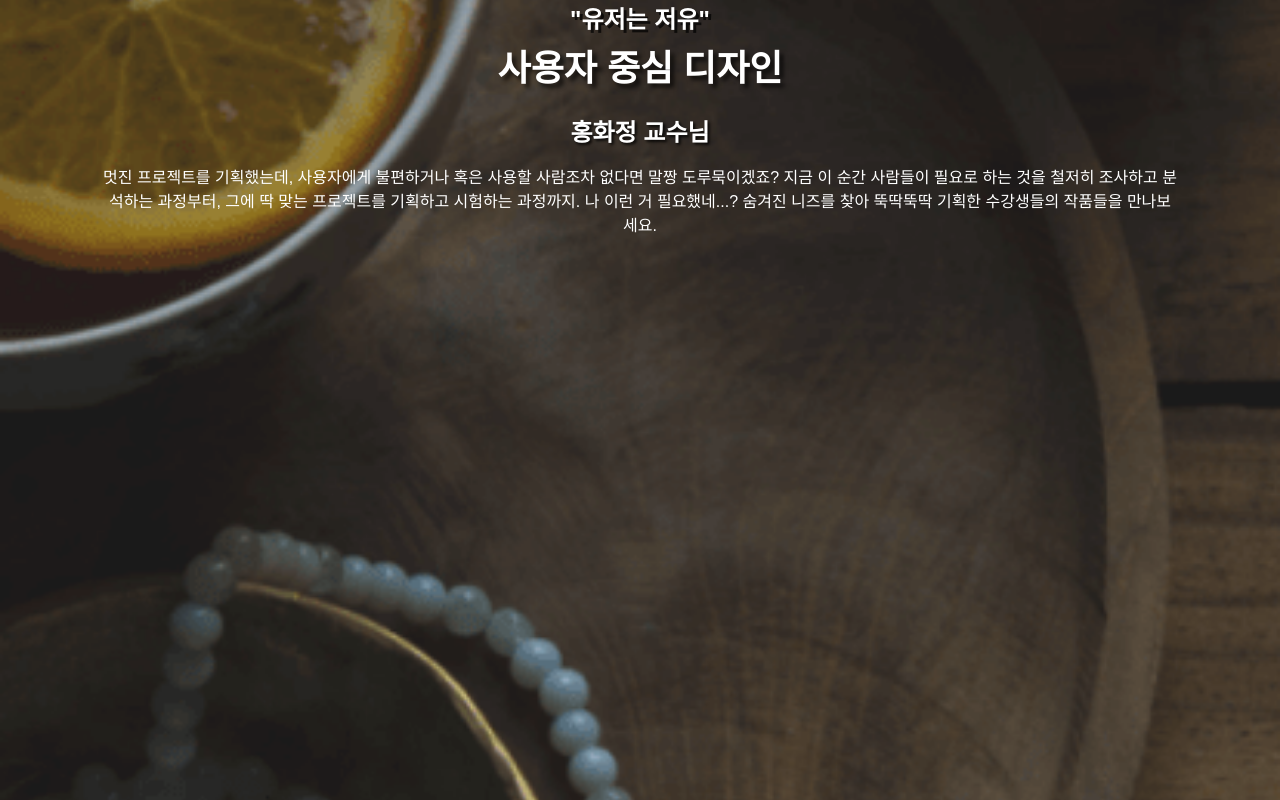
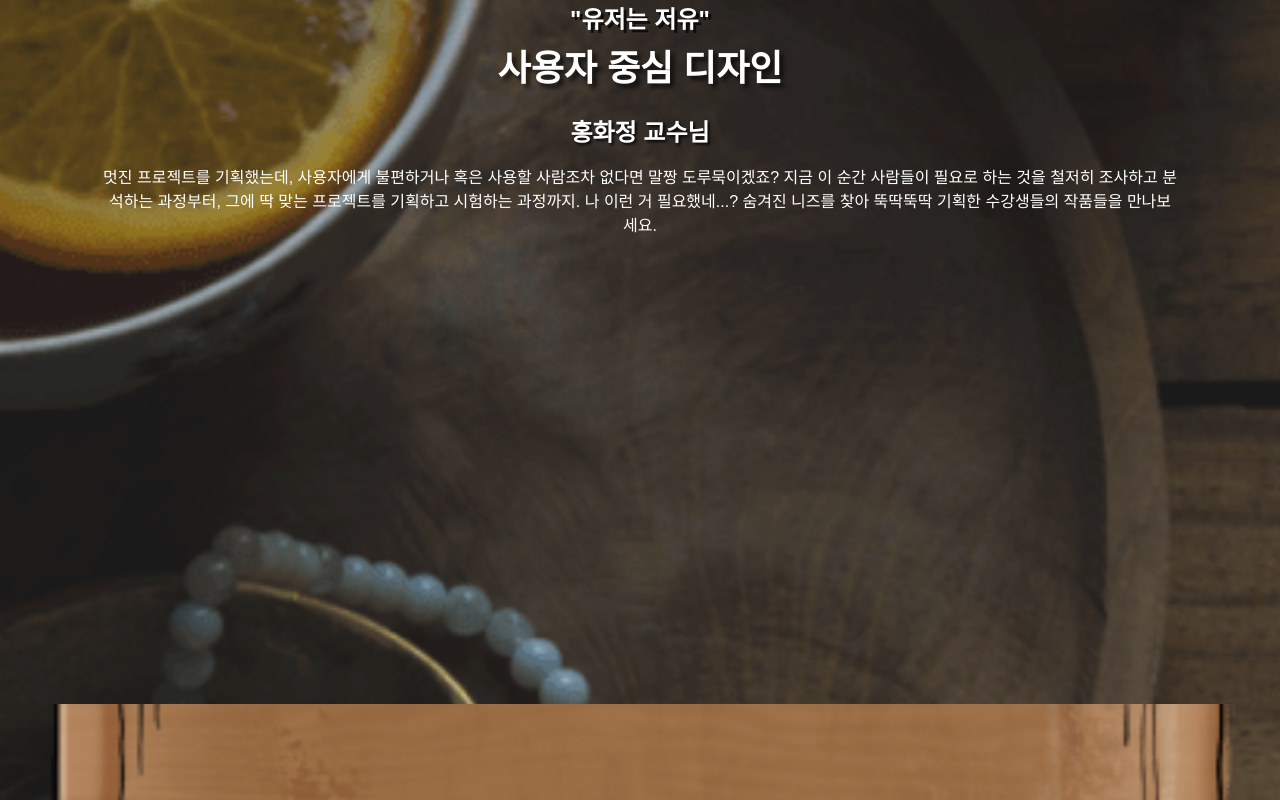
Before and after one commit to isc-exhibition/exhibition-web, a React (Create React App) app: page /subjectpage in a window 1280 px wide. Built offline with nearby package versions, Linux system fonts and the light colour scheme.

Commit message:
:art: fix subject page style

```diff
--- /dev/null
+++ b/src/components/AssignmentList/AssignmentList.module.scss
@@ -0,0 +1,6 @@
+.assignmnetList {
+    height: 76vh;
+    background-position: center center;
+    background-size: cover;
+    background-repeat: no-repeat;
+}
--- a/src/components/AssignmentList/AssignmentList.tsx
+++ b/src/components/AssignmentList/AssignmentList.tsx
@@ -1,7 +1,11 @@
 import React from 'react';
+import styles from './AssignmentList.module.scss';
+import trayBackgroundImage from './subject_tray.png';
 
 function AssignmentList() {
-  return <h1>AssignmentList</h1>;
+  return (
+    <div className={styles.assignmnetList} style={{ backgroundImage: `url(${trayBackgroundImage})` }} />
+  );
 }
 
 export default AssignmentList;
--- a/src/pages/SubjectPage/SubjectPage.module.scss
+++ b/src/pages/SubjectPage/SubjectPage.module.scss
@@ -1,7 +1,10 @@
+.subjectPage {
+    display: flex;
+    flex-direction: column;
+
     .subjectWrapper {
         width: 100%;
-    position: absolute;
-    height: 100%;
+        height: 100vh;
         background-position: center center;
         background-size: cover;
         background-repeat: no-repeat;
@@ -38,3 +41,10 @@
             text-align: center;
         }
     }
+
+    .assignmentListWrapper {
+        top: 88vh;
+        position: fixed;
+        width: 100vw;
+    }
+}
--- a/src/pages/SubjectPage/SubjectPage.tsx
+++ b/src/pages/SubjectPage/SubjectPage.tsx
@@ -1,6 +1,7 @@
 import React from 'react';
 import styles from './SubjectPage.module.scss';
 import subjectBackgroundImage from './mobile_subject_background.png';
+import AssignmentList from '../../components/AssignmentList/AssignmentList';
 
 const mockupSubject = {
   shortName: '유저는 저유',
@@ -20,6 +21,7 @@ function SubjectPage() {
   const subject = mockupSubject;
 
   return (
+    <div className={styles.subjectPage}>
       <div className={styles.subjectWrapper} style={{ backgroundImage: `url(${subjectBackgroundImage})` }}>
         <h4 className={styles.shortName}>
           &quot;
@@ -30,6 +32,10 @@ function SubjectPage() {
         <h5 className={styles.professor}>{subject.professor}</h5>
         <p className={styles.introduction}>{subject.introduction}</p>
       </div>
+      <div className={styles.assignmentListWrapper}>
+        <AssignmentList />
+      </div>
+    </div>
   );
 }
 
```
Also changed, not shown: src/components/AssignmentList/subject_tray.png (added). Lines whose indentation alone changed are shown as unchanged.
